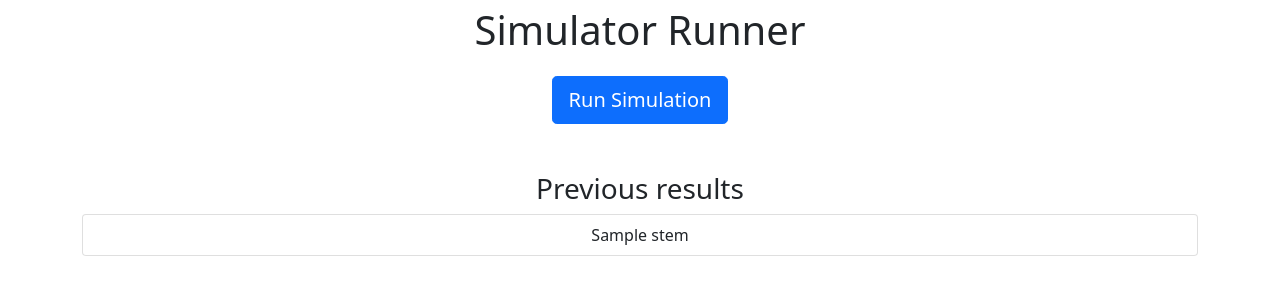
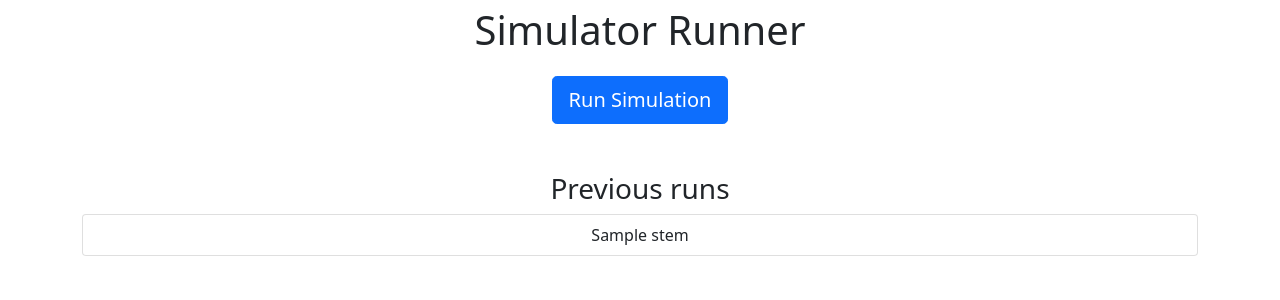
Before and after one commit to RealOrangeOne/simulator-runner, a Python web app: template templates/index.html in a window 1280 px wide. Shown: the top 300 px of the page. Run offline with Jinja, Linux system fonts and the light colour scheme; the template is opened without the code that fills it: most values are stand-ins (such as "Sample title", 1, 10 or a date in 2020).

Commit message:
Previous runs

```diff
--- a/templates/index.html
+++ b/templates/index.html
@@ -17,7 +17,7 @@
                 <p><a class="btn btn-primary btn-lg" href="{{ url_for('submit') }}">Run Simulation</a></p>
             {% endif %}
 
-            <h3 class="mt-5">Previous results</h3>
+            <h3 class="mt-5">Previous runs</h3>
 
             <div class="list-group">
                 {% for slug in output_slugs %}
```
